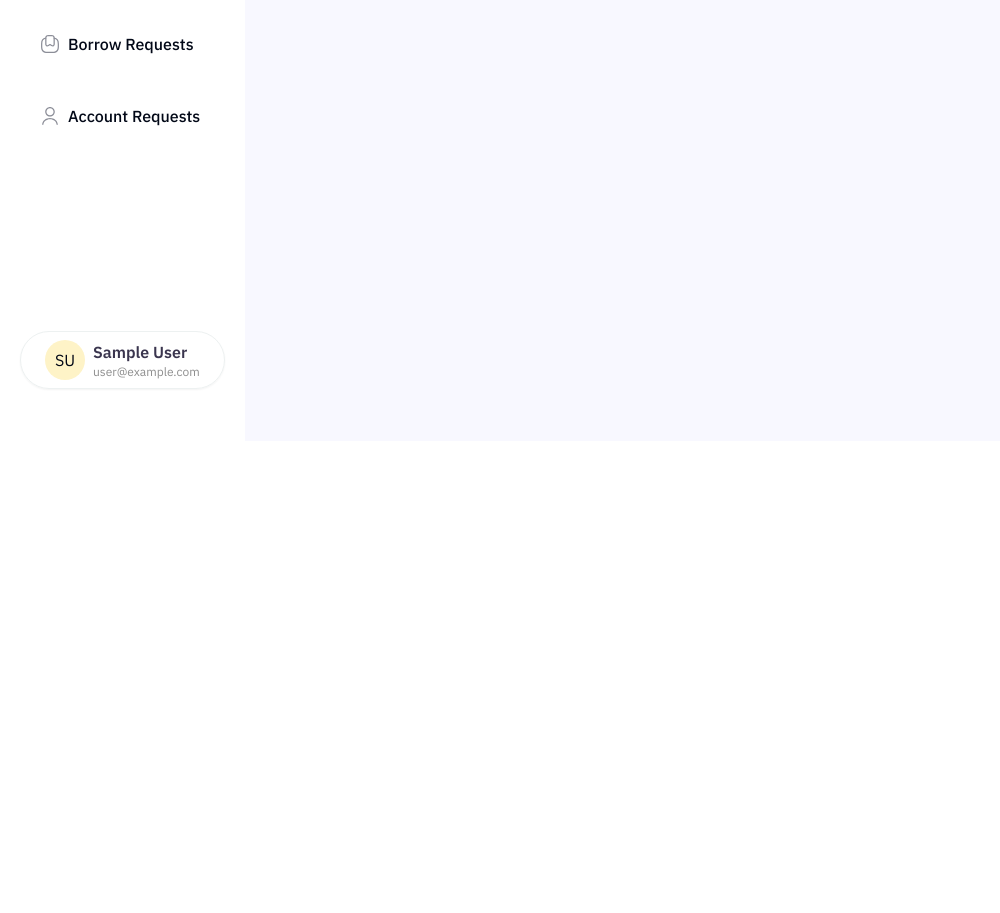
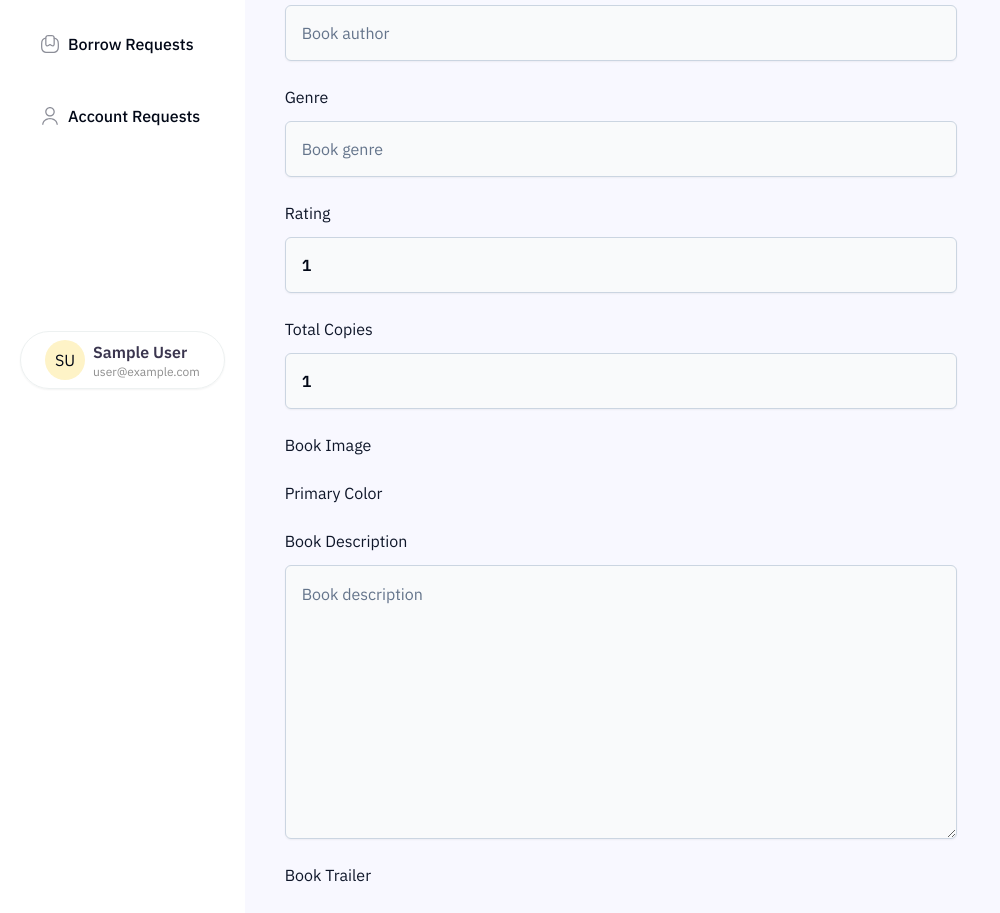
Before and after one commit to ArkOberon/college-library, a Next.js app: page /admin/books/new in a window 1280 px wide. Shown: the part 359-1272 px from the top of the page, without its empty margins (0-1000 px from the left). Before the commit the page ends 800 px from the top, so only its background shows below. Built offline with nearby package versions, Linux system fonts and the light colour scheme; no server answers; sample sign-in values are in the browser's storage.

Commit message:
textarea + little updates Bookform

```diff
--- a/components/admin/forms/BookForm.tsx
+++ b/components/admin/forms/BookForm.tsx
@@ -4,7 +4,8 @@ import { zodResolver } from "@hookform/resolvers/zod";
 import { useForm } from "react-hook-form";
 import { z } from "zod";
 import { bookSchema } from "@/lib/validations";
-
+import { Textarea } from "@/components/ui/textarea";
+import { Button } from "@/components/ui/button";
 import {
   Form,
   FormControl,
@@ -70,6 +71,190 @@ const BookForm = ({ type, ...book }: Props) => {
             </FormItem>
           )}
         />
+
+        <FormField
+          control={form.control}
+          name={"author"}
+          render={({ field }) => (
+            <FormItem className="flex flex-col gap-1">
+              <FormLabel className="text-base font-normal text-dark-500">
+                Author
+              </FormLabel>
+              <FormControl>
+                <Input
+                  required
+                  placeholder="Book author"
+                  {...field}
+                  className="book-form_input"
+                />
+              </FormControl>
+              <FormMessage />
+            </FormItem>
+          )}
+        />
+
+        <FormField
+          control={form.control}
+          name={"genre"}
+          render={({ field }) => (
+            <FormItem className="flex flex-col gap-1">
+              <FormLabel className="text-base font-normal text-dark-500">
+                Genre
+              </FormLabel>
+              <FormControl>
+                <Input
+                  required
+                  placeholder="Book genre"
+                  {...field}
+                  className="book-form_input"
+                />
+              </FormControl>
+              <FormMessage />
+            </FormItem>
+          )}
+        />
+
+        <FormField
+          control={form.control}
+          name={"rating"}
+          render={({ field }) => (
+            <FormItem className="flex flex-col gap-1">
+              <FormLabel className="text-base font-normal text-dark-500">
+                Rating
+              </FormLabel>
+              <FormControl>
+                <Input
+                  type="number"
+                  min={1}
+                  max={5}
+                  placeholder="Book rating"
+                  {...field}
+                  className="book-form_input"
+                />
+              </FormControl>
+              <FormMessage />
+            </FormItem>
+          )}
+        />
+
+        <FormField
+          control={form.control}
+          name={"totalCopies"}
+          render={({ field }) => (
+            <FormItem className="flex flex-col gap-1">
+              <FormLabel className="text-base font-normal text-dark-500">
+                Total Copies
+              </FormLabel>
+              <FormControl>
+                <Input
+                  type="number"
+                  min={0}
+                  max={10000}
+                  placeholder="Total copies"
+                  {...field}
+                  className="book-form_input"
+                />
+              </FormControl>
+              <FormMessage />
+            </FormItem>
+          )}
+        />
+
+
+        <FormField
+          control={form.control}
+          name={"coverUrl"}
+          render={({ field }) => (
+            <FormItem className="flex flex-col gap-1">
+              <FormLabel className="text-base font-normal text-dark-500">
+                Book Image
+              </FormLabel>
+              <FormControl>
+                { /* File Upload */ }
+              </FormControl>
+              <FormMessage />
+            </FormItem>
+          )}
+        />
+
+        <FormField
+          control={form.control}
+          name={"coverColor"}
+          render={({ field }) => (
+            <FormItem className="flex flex-col gap-1">
+              <FormLabel className="text-base font-normal text-dark-500">
+                Primary Color
+              </FormLabel>
+              <FormControl>
+                { /* Color */ }
+              </FormControl>
+              <FormMessage />
+            </FormItem>
+          )}
+        />
+
+        <FormField
+          control={form.control}
+          name={"description"}
+          render={({ field }) => (
+            <FormItem className="flex flex-col gap-1">
+              <FormLabel className="text-base font-normal text-dark-500">
+                Book Description
+              </FormLabel>
+              <FormControl>
+                <Textarea
+                  placeholder="Book description"
+                  {...field}
+                  rows={10}
+                  className="book-form_input"
+                />
+              </FormControl>
+              <FormMessage />
+            </FormItem>
+          )}
+        />
+
+        <FormField
+          control={form.control}
+          name={"videoUrl"}
+          render={({ field }) => (
+            <FormItem className="flex flex-col gap-1">
+              <FormLabel className="text-base font-normal text-dark-500">
+                Book Trailer
+              </FormLabel>
+              <FormControl>
+                { /* File Upload */ }
+              </FormControl>
+              <FormMessage />
+            </FormItem>
+          )}
+        />
+
+        <FormField
+          control={form.control}
+          name={"summary"}
+          render={({ field }) => (
+            <FormItem className="flex flex-col gap-1">
+              <FormLabel className="text-base font-normal text-dark-500">
+                Book Description
+              </FormLabel>
+              <FormControl>
+                <Textarea
+                  placeholder="Book summary"
+                  {...field}
+                  rows={5}
+                  className="book-form_input"
+                />
+              </FormControl>
+              <FormMessage />
+            </FormItem>
+          )}
+        />
+
+        <Button type="submit" className="book-form_btn text-white">
+          Add Book to Library
+        </Button>
+
       </form>
     </Form>
   );
--- /dev/null
+++ b/components/ui/textarea.tsx
@@ -0,0 +1,22 @@
+import * as React from "react"
+
+import { cn } from "@/lib/utils"
+
+const Textarea = React.forwardRef<
+  HTMLTextAreaElement,
+  React.ComponentProps<"textarea">
+>(({ className, ...props }, ref) => {
+  return (
+    <textarea
+      className={cn(
+        "flex min-h-[60px] w-full rounded-md border border-input bg-transparent px-3 py-2 text-base shadow-sm placeholder:text-muted-foreground focus-visible:outline-none focus-visible:ring-1 focus-visible:ring-ring disabled:cursor-not-allowed disabled:opacity-50 md:text-sm",
+        className
+      )}
+      ref={ref}
+      {...props}
+    />
+  )
+})
+Textarea.displayName = "Textarea"
+
+export { Textarea }
```
